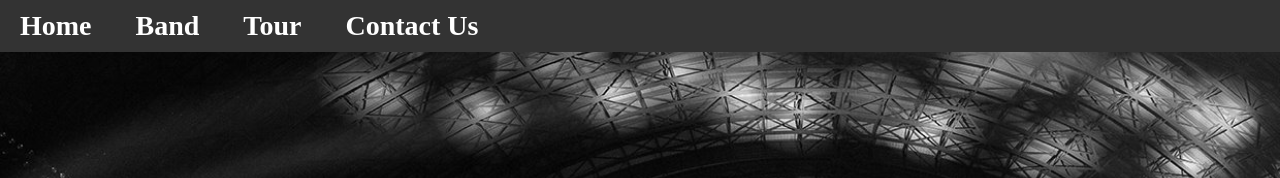
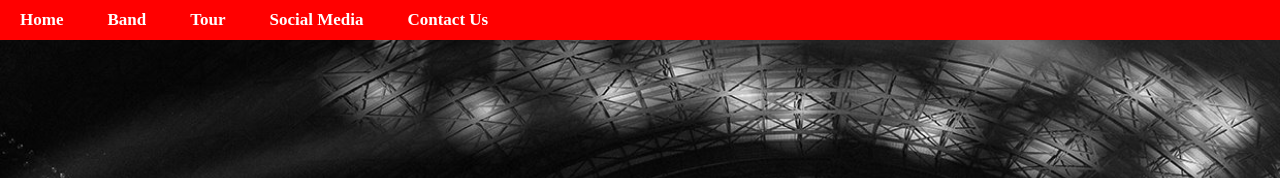
Before and after one commit to andyjacobs11/jacobs-assignment6, a plain HTML site: page index.html in a window 1280 px wide. Shown: the top 178 px of the page. Drawn offline with nearby package versions, Linux system fonts and the light colour scheme.

Commit message:
Change header color/size & create social media LI

```diff
--- a/index.html
+++ b/index.html
@@ -28,6 +28,7 @@
           <li><a href="#home">Home</a></li>
           <li><a href="#band">Band</a></li>
           <li><a href="#tour">Tour</a></li>
+					<li><a href="#social-media">Social Media</a></li>
           <li><a href="#contact-us">Contact Us</a></li>
         </ul>
       </nav>
--- a/style/style.css
+++ b/style/style.css
@@ -27,7 +27,7 @@ p {
 *=========================================*/
 
 header {
-  background: #333;
+  background: red;
   position: fixed;
   left: 0;
   right: 0;
@@ -42,7 +42,7 @@ header nav a {
   color: white;
   text-decoration: none;
   font-weight: bold;
-  font-size: 28px;
+  font-size: 17px;
   margin: 0 20px;
 }
 
```
